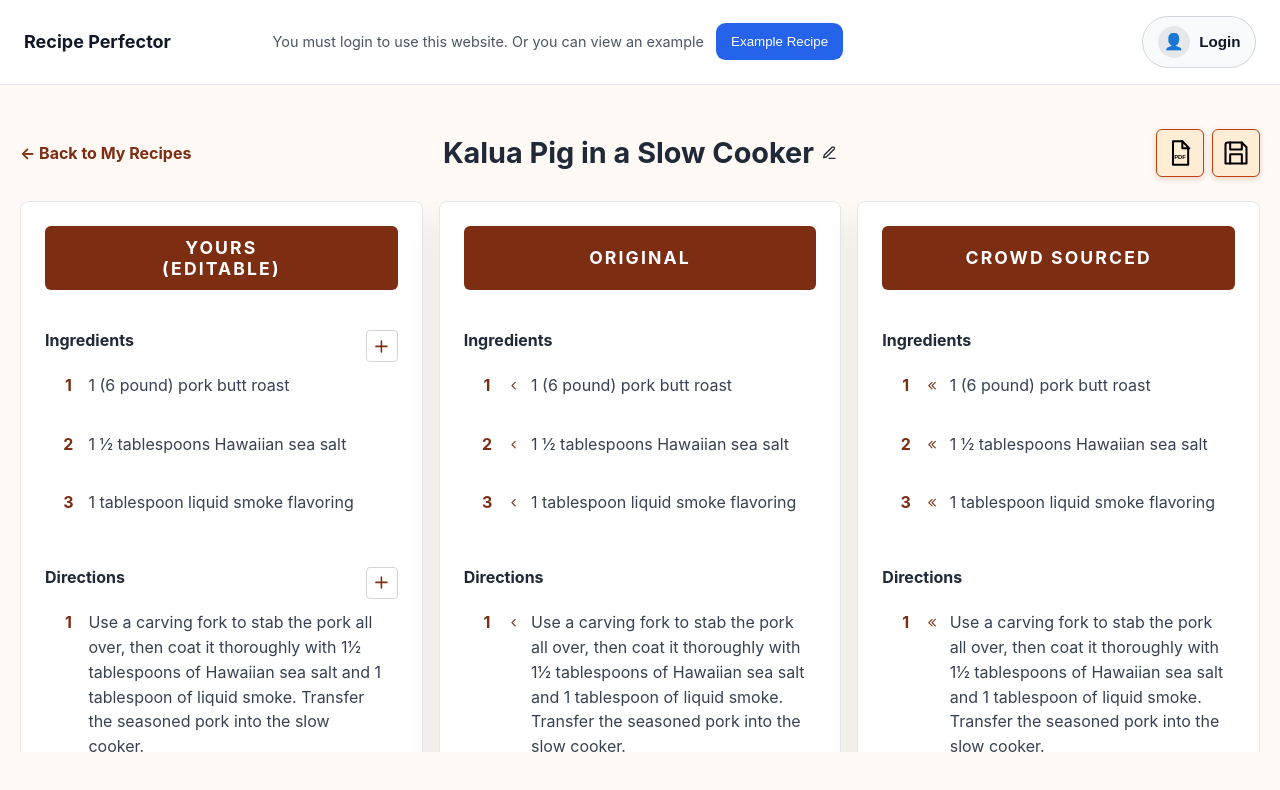
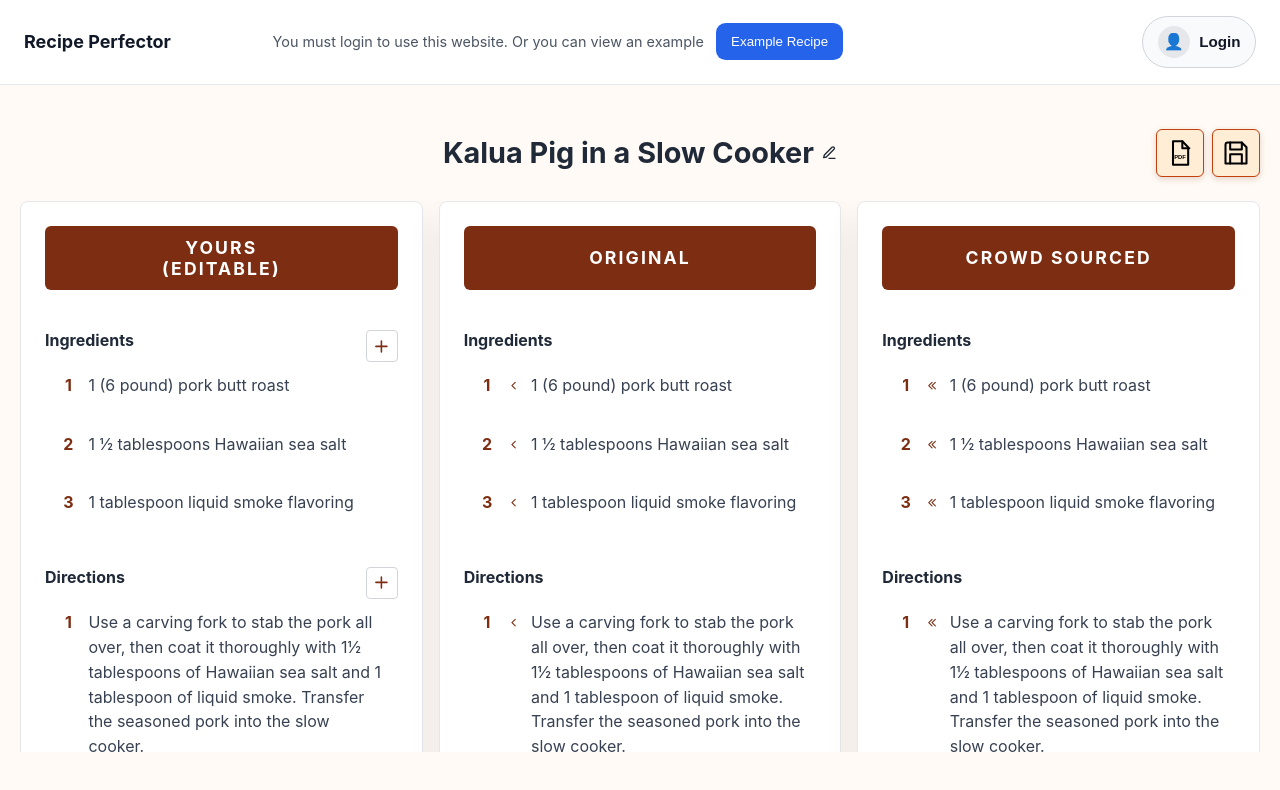
Before and after one commit to RecipePerfector/recipeperfector, an Angular app: page /recipe in a window 1280 px wide. Shown: the top 790 px of the page. Built offline with nearby package versions, Linux system fonts and the light colour scheme.

Commit message:
Fix Editing Row Not Showing Other Panel Row

```diff
--- a/src/app/modules/recipe-instruction/recipe-instruction.component.html
+++ b/src/app/modules/recipe-instruction/recipe-instruction.component.html
@@ -47,7 +47,7 @@
                     [index]="$index"
                     [editableRowCount]="getEditableStepsLength('ingredients')"
                     [stepValueOverride]="display.editable ? step : null"
-                    [isEditing]="isEditing('ingredients', $index)"
+                    [isEditing]="isEditingRow(display, 'ingredients', $index)"
                     [editingDraft]="editingDraft"
                     [canDragSteps]="canDragSteps()"
                     [isDraggingStep]="isDraggingStep(display, 'ingredients', $index)"
@@ -107,7 +107,7 @@
                     [index]="$index"
                     [editableRowCount]="getEditableStepsLength('directions')"
                     [stepValueOverride]="display.editable ? step : null"
-                    [isEditing]="isEditing('directions', $index)"
+                    [isEditing]="isEditingRow(display, 'directions', $index)"
                     [editingDraft]="editingDraft"
                     [canDragSteps]="canDragSteps()"
                     [isDraggingStep]="isDraggingStep(display, 'directions', $index)"
--- a/src/app/modules/recipe-instruction/recipe-instruction.component.ts
+++ b/src/app/modules/recipe-instruction/recipe-instruction.component.ts
@@ -25,6 +25,7 @@ export class RecipeInstructionComponent implements OnInit, AfterViewChecked {
   errorMessage = '';
   private editingField: 'ingredients' | 'directions' | null = null;
   private editingIndex: number | null = null;
+  private editingDisplay: RecipeDisplay | null = null;
   private draggedStep: {
     display: RecipeDisplay;
     field: 'ingredients' | 'directions';
@@ -233,11 +234,16 @@ export class RecipeInstructionComponent implements OnInit, AfterViewChecked {
 
     this.editingField = field;
     this.editingIndex = index;
+    this.editingDisplay = display;
     this.editingDraft = display[field][index];
   }
 
   isEditing(field: RecipeField, index: number): boolean {
     return this.editingField === field && this.editingIndex === index;
+  }
+
+  isEditingRow(display: RecipeDisplay, field: RecipeField, index: number): boolean {
+    return this.editingDisplay === display && this.isEditing(field, index);
   }
 
   removeStep(display: RecipeDisplay, field: RecipeField, index: number): void {
@@ -606,7 +612,7 @@ export class RecipeInstructionComponent implements OnInit, AfterViewChecked {
   }
 
   acceptEditing(display: RecipeDisplay, field: RecipeField, index: number): void {
-    if (!this.isEditing(field, index)) {
+    if (!this.isEditingRow(display, field, index)) {
       return;
     }
 
@@ -631,6 +637,7 @@ export class RecipeInstructionComponent implements OnInit, AfterViewChecked {
   cancelEditing(): void {
     this.editingField = null;
     this.editingIndex = null;
+    this.editingDisplay = null;
     this.editingDraft = '';
   }
 
--- a/src/app/modules/recipe-instruction/recipe-page-heading/recipe-page-heading.component.css
+++ b/src/app/modules/recipe-instruction/recipe-page-heading/recipe-page-heading.component.css
@@ -63,14 +63,6 @@
   stroke: none;
   font-family: Arial, sans-serif;
   font-weight: 700;
-}
-
-.back-link {
-  grid-column: 1;
-  display: inline-block;
-  color: #7c2d12;
-  font-weight: 700;
-  text-decoration: none;
 }
 
 .recipe-page-title {
@@ -185,11 +177,6 @@
     gap: 0.5rem;
   }
 
-  .back-link {
-    grid-column: 1 / -1;
-    grid-row: 1;
-  }
-
   .recipe-page-title,
   .recipe-page-heading-spacer,
   .recipe-page-actions {
--- a/src/app/modules/recipe-instruction/recipe-page-heading/recipe-page-heading.component.html
+++ b/src/app/modules/recipe-instruction/recipe-page-heading/recipe-page-heading.component.html
@@ -1,5 +1,4 @@
 <div class="recipe-page-heading">
-  <a class="back-link" routerLink="/recipes">← Back to My Recipes</a>
   @if (recipeTitle !== null) {
     <h1 class="recipe-page-title">
       @if (isEditingRecipeTitle) {
--- a/src/app/modules/recipe-instruction/recipe-page-heading/recipe-page-heading.component.ts
+++ b/src/app/modules/recipe-instruction/recipe-page-heading/recipe-page-heading.component.ts
@@ -1,11 +1,10 @@
 import { Component, EventEmitter, Input, Output } from '@angular/core';
 import { FormsModule } from '@angular/forms';
-import { RouterLink } from '@angular/router';
 
 @Component({
   selector: 'app-recipe-page-heading',
   standalone: true,
-  imports: [FormsModule, RouterLink],
+  imports: [FormsModule],
   templateUrl: './recipe-page-heading.component.html',
   styleUrl: './recipe-page-heading.component.css'
 })
```
Also changed, not shown: 1 other file (tests, documents, lock files or other folders).
